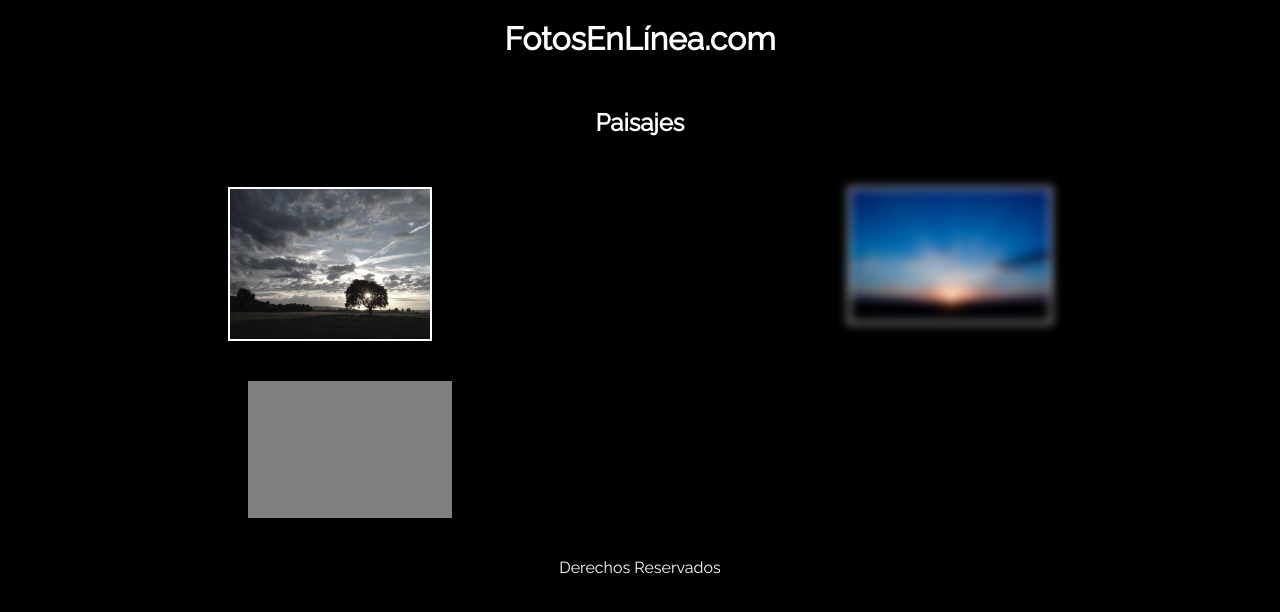
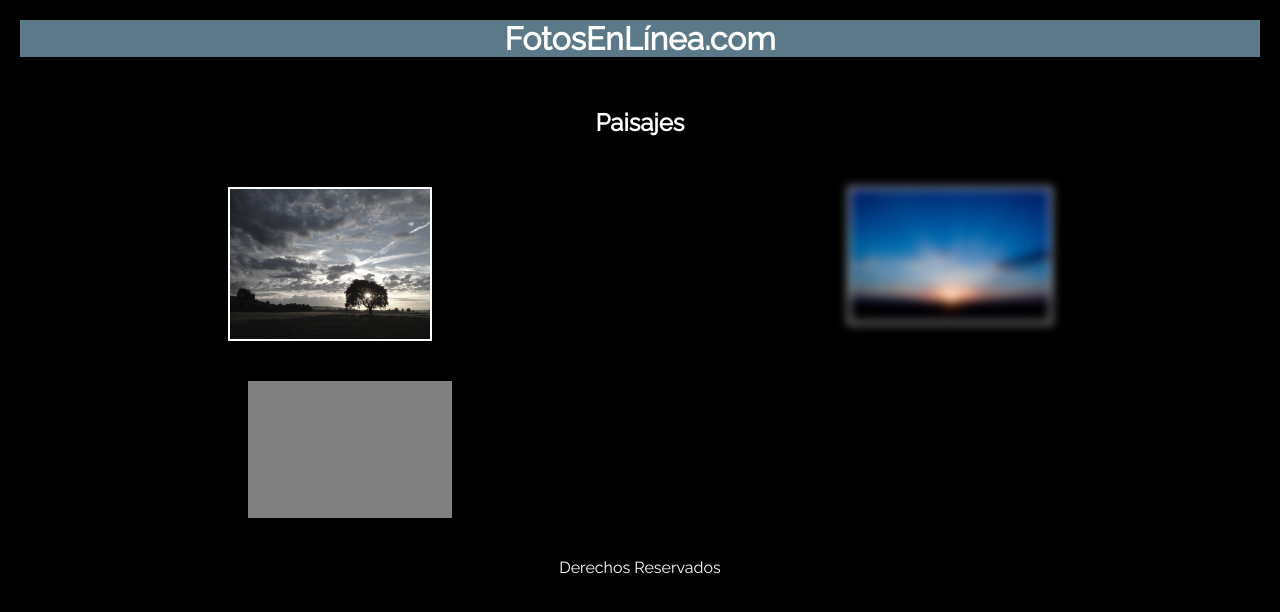
Before and after one commit to nicolasdileo/WebResponsive, a plain HTML site: page index.html in a window 1280 px wide. Drawn offline with Linux system fonts and the light colour scheme.

Commit message:
Establece el fondo de color #5b7989.

```diff
--- a/css/estilos.css
+++ b/css/estilos.css
@@ -1,6 +1,6 @@
-/*header {
+header {
 	background-color: #5b7989
-}*/
+}
 
 body {
 	margin: 20px;
```
